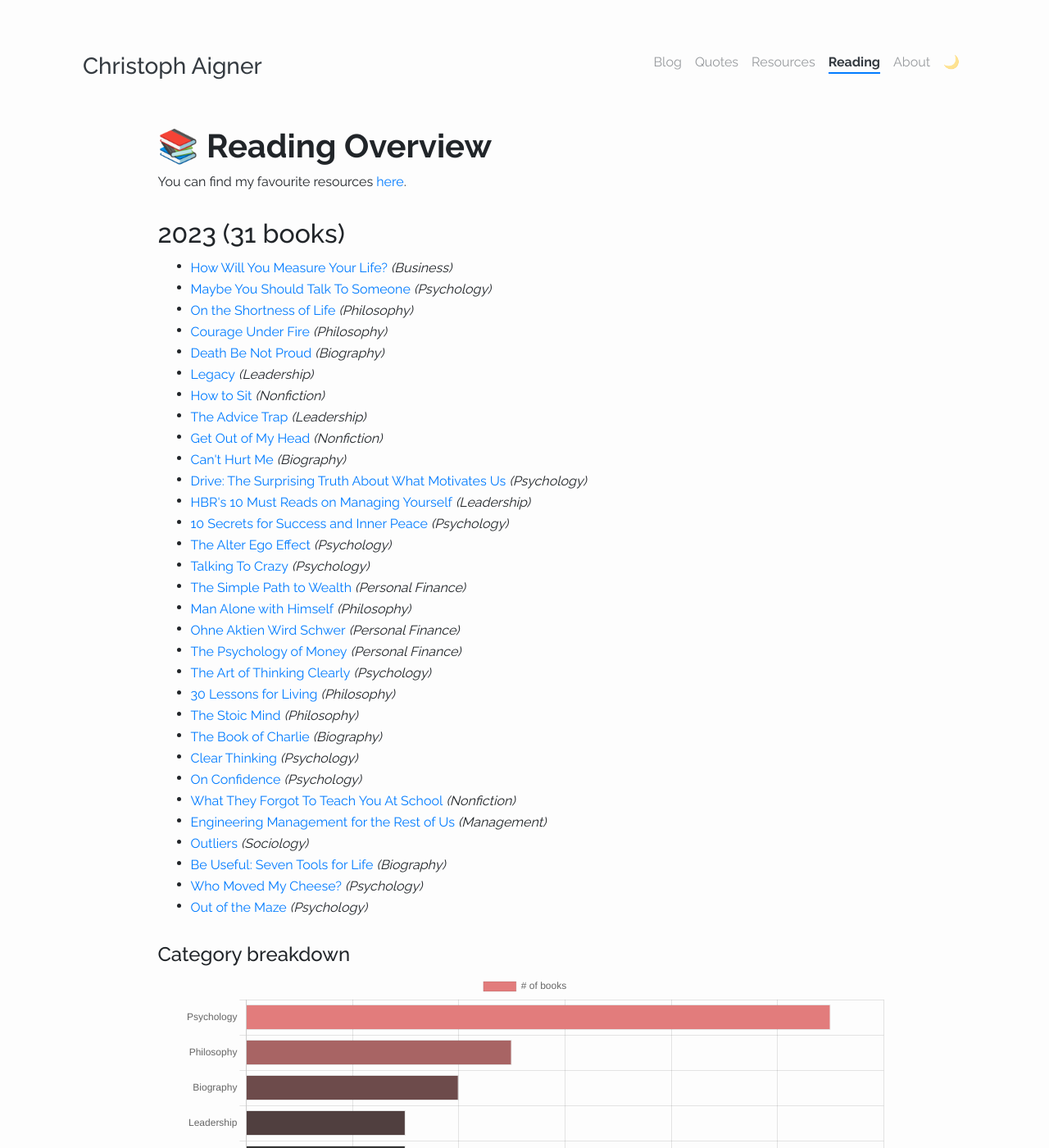
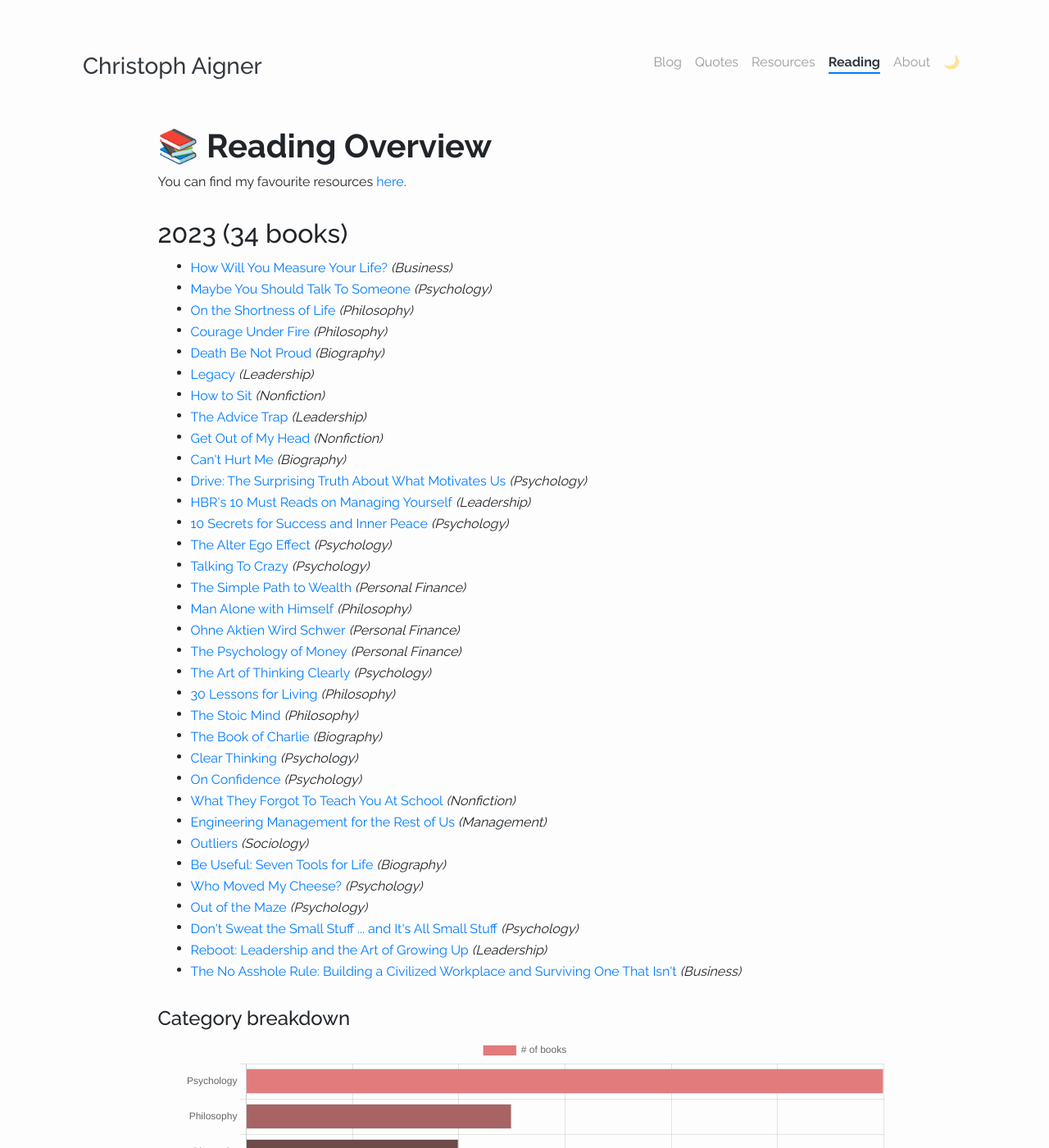
Before and after one commit to christophaigner/christophaigner.github.io, a Jekyll site: the page built from pages/reading.html, in a window 1280 px wide and 1400 px high. Shown: the whole window at 82% size. Built offline with Jekyll 4.4.1, drawn with Linux system fonts in a browser that asks for light colours; nearby versions of some CDN libraries.

Commit message:
Add finished books

```diff
--- a/_data/reading/current.yml
+++ b/_data/reading/current.yml
@@ -122,6 +122,18 @@
   url: "https://www.goodreads.com/book/show/39025791-out-of-the-maze"
   category: Psychology
   finished: true
+- name: "Don't Sweat the Small Stuff ... and It's All Small Stuff"
+  url: "https://www.goodreads.com/book/show/170548.Don_t_Sweat_the_Small_Stuff_and_It_s_All_Small_Stuff"
+  category: Psychology
+  finished: true
+- name: "Reboot: Leadership and the Art of Growing Up"
+  url: "https://www.goodreads.com/book/show/41806857-reboot"
+  category: Leadership
+  finished: true
+- name: "The No Asshole Rule: Building a Civilized Workplace and Surviving One That Isn't"
+  url: "https://www.goodreads.com/book/show/97905.The_No_Asshole_Rule"
+  category: Business
+  finished: true
 - name: "The 48 Laws of Power"
   url: "https://www.goodreads.com/book/show/1303.The_48_Laws_of_Power"
   category: Psychology
```
